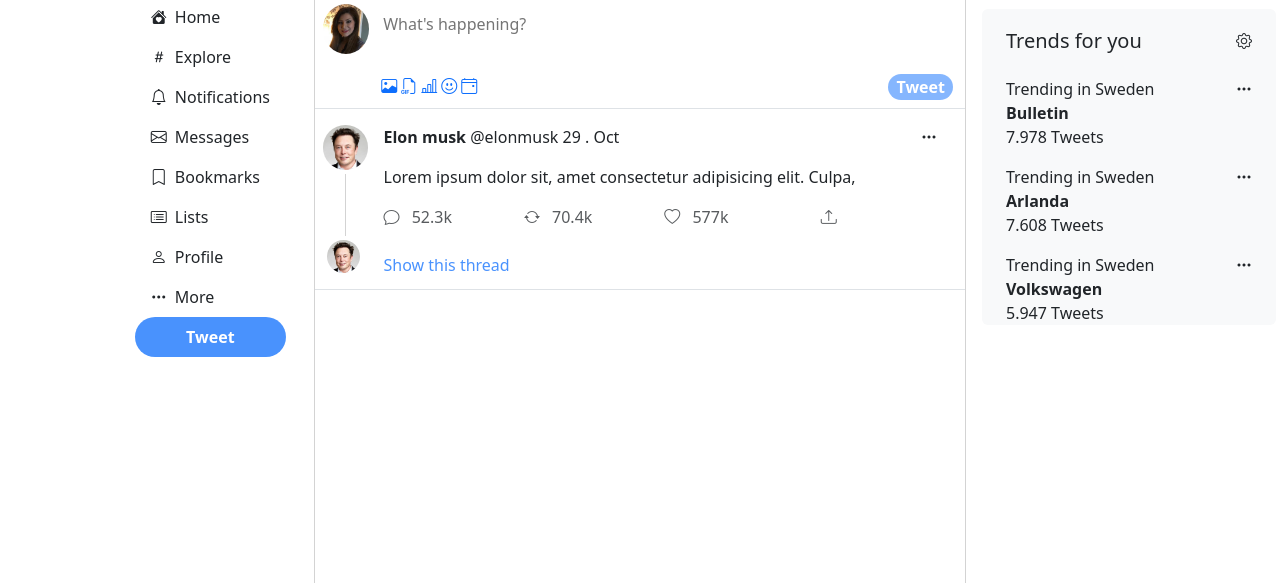
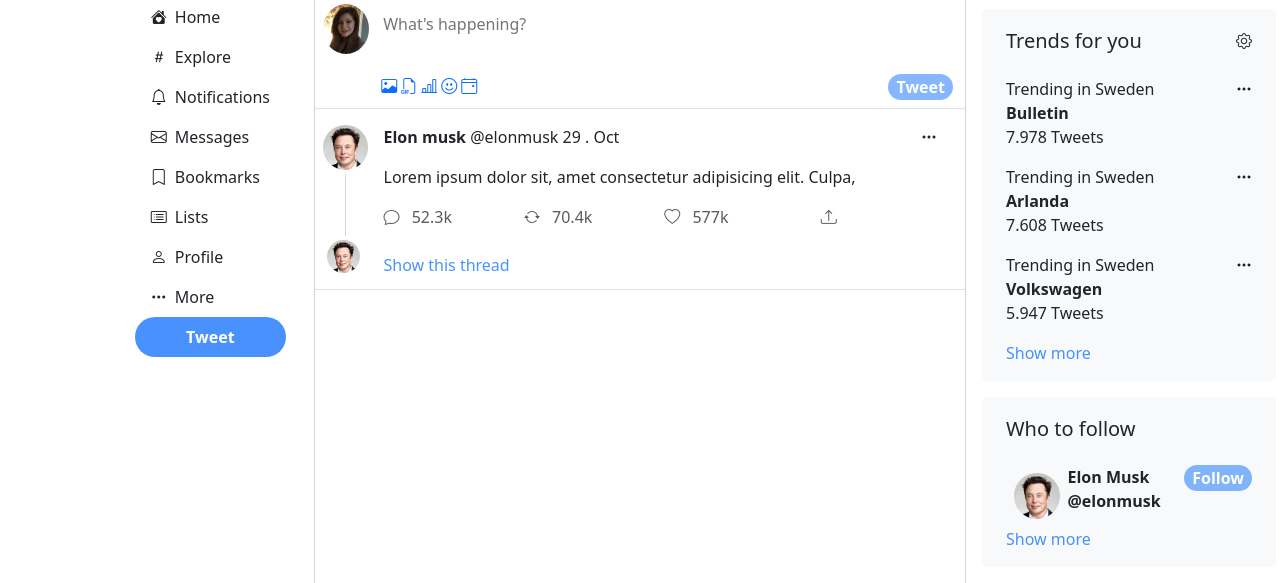
Before and after one commit to snz-eft/Twitter_assignment, a plain HTML site: page index.html in a window 1280 px wide. Shown: the part 45-628 px from the top of the page. Drawn offline with nearby package versions, Linux system fonts and the light colour scheme.

Commit message:
Added who to follow-box

```diff
--- a/index.html
+++ b/index.html
@@ -165,7 +165,7 @@
     </main>
     <div class="col-3 pt-2 p-3">
         <input type="search" class="col-9 search" placeholder="🔍Search Twitter" />
-        <div class="bg-light box px-4 pt-1 rounded">
+        <div class="bg-light box px-4 pt-1 pb-3 rounded">
             <div class="bg-light box d-flex justify-content-between">
                 <h5>Trends for you</h5>
                 <i class="bi bi-gear"></i>
@@ -191,7 +191,34 @@
                 </div>
                 <p class="fw-bold ">Volkswagen <span class="d-block fw-light">5.947 Tweets</span></p>
             </div>
+            <div>
+                <a class="fs-6 text-decoration-none opacity-75" href="#">Show more</a>
+            </div>
         </div>
+        <div class="bg-light box px-4 pt-1 pb-3 rounded">
+            <div class="bg-light box d-flex justify-content-between">
+                <h5>Who to follow</h5>
+            </div>
+            <div class=" bg-light box d-flex justify-content-end align-content-end">
+
+                <img class="rounded-circle w-25 p-2"  src="images/ElonMusk.jpeg" />
+
+            <div class="">
+                <p class="mb-0 fw-bold">Elon Musk @elonmusk</p>
+
+            </div>
+            <div>
+            <button type="button"
+                    class="mb-1 py- px-2 bg-primary bg-opacity-50 rounded-5 border-0 fs-6 text-white fw-bold">
+                    Follow
+                </button>
+            </div>
+        </div>
+            <div>
+                <a class="fs-6 text-decoration-none opacity-75" href="#">Show more</a>
+            </div>
+
+
     </div>
 
 </body>
```
